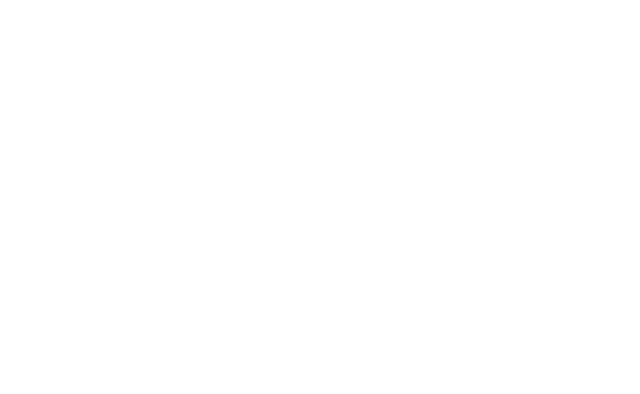
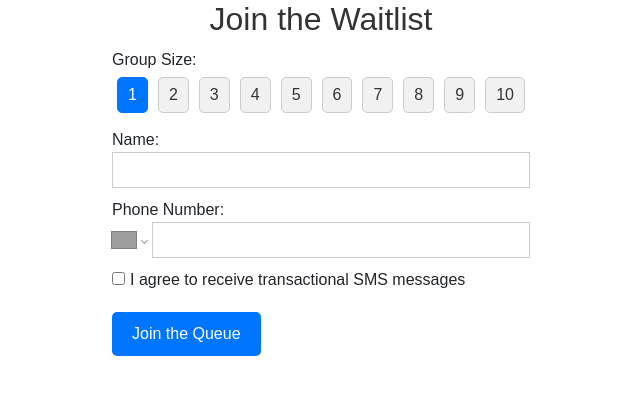
Before and after one commit to sebastianPajes/waitlist-app, a React (Create React App) app: page /waitlist/1/join-queue in a window 1280 px wide. Before the commit this address had no page. Shown: the top 394 px of the page, without its empty margins (319-959 px from the left). Built offline with nearby package versions, Linux system fonts and the light colour scheme; grey boxes are pictures that could not be loaded; the HTML template or start-up script is replaced by a standard one.

Commit message:
add waitlist

```diff
--- a/package.json
+++ b/package.json
@@ -28,6 +28,7 @@
     "react-dropzone": "^14.2.1",
     "react-helmet-async": "^1.3.0",
     "react-i18next": "^11.17.0",
+    "react-phone-number-input": "^3.2.19",
     "react-router": "^6.7.0",
     "react-router-dom": "^6.7.0",
     "react-scripts": "5.0.1",
--- a/src/App.css
+++ b/src/App.css
@@ -1,38 +1,168 @@
-.App {
-  text-align: center;
+.join-queue-form {
+  display: flex;
+  flex-direction: column;
+  align-items: center;
+  font-family: Arial, sans-serif;
 }
 
-.App-logo {
-  height: 40vmin;
-  pointer-events: none;
+.join-queue-form h1,
+.join-queue-form h2 {
+  color: #333;
 }
 
-@media (prefers-reduced-motion: no-preference) {
-  .App-logo {
-    animation: App-logo-spin infinite 20s linear;
-  }
+.group-size-buttons {
+  display: flex;
+  flex-wrap: wrap;
+  justify-content: center;
 }
 
-.App-header {
-  background-color: #282c34;
-  min-height: 100vh;
+.group-size-button {
+  background-color: #f1f1f1;
+  border: 1px solid #ccc;
+  color: #333;
+  cursor: pointer;
+  font-size: 16px;
+  margin: 5px;
+  padding: 5px 10px;
+  text-align: center;
+  transition: all 0.3s ease;
+}
+
+.group-size-button:hover {
+  background-color: #ccc;
+  border-color: #999;
+}
+
+.group-size-button.selected {
+  background-color: #0076ff;
+  border-color: #0076ff;
+  color: #fff;
+}
+
+.join-queue-form label {
+  display: block;
+  margin-bottom: 10px;
+}
+
+.phone-number-input {
+  margin-bottom: 10px;
+}
+
+.join-queue-form input[type="text"],
+.join-queue-form input[type="tel"] {
+  border: 1px solid #ccc;
+  padding: 5px;
+  width: 100%;
+}
+
+.join-queue-form input[type="checkbox"] {
+  margin-right: 5px;
+}
+
+.join-queue-form button[type="submit"] {
+  background-color: #0076ff;
+  border: none;
+  color: #fff;
+  cursor: pointer;
+  font-size: 16px;
+  margin-top: 10px;
+  padding: 10px 20px;
+  text-align: center;
+  transition: background-color 0.3s ease;
+}
+
+.join-queue-form button[type="submit"]:hover {
+  background-color: #0056cc;
+}
+
+/* waitlist.css */
+
+.waitlist-container {
+  background-color: #ffffff;
+  padding: 30px;
+  width: 100%;
+  max-width: 400px;
+  display: flex;
+  flex-direction: column;
+  box-sizing: border-box;
+  height: calc(100vh - 100px);
+  justify-content: space-around;
+  margin: 10px;
+  align-items: center;
+}
+
+h1 {
+  font-size: 32px;
+  margin-bottom: 5px;
+}
+
+h2 {
+  font-size: 24px;
+  margin-bottom: 5px;
+}
+
+p {
+  margin-bottom: 20px;
+}
+
+button {
+  background-color: #0076ff;
+  color: #ffffff;
+  font-size: 16px;
+  padding: 12px 24px;
+  border: none;
+  border-radius: 5px;
+  cursor: pointer;
+}
+
+.hours-section {
+  display: flex;
+  flex-direction: column;
+  gap: 10px;
+}
+
+.hours {
+  display: flex;
+  flex-direction: column;
+  gap: 5px;
+  background-color: #f6f6f6;
+  padding: 10px;
+  border-radius: 5px;
+}
+
+.error-message {
+  color: red;
+  margin-bottom: 1rem;
+}
+
+/* Confirmation.css */
+.confirmation {
   display: flex;
   flex-direction: column;
   align-items: center;
   justify-content: center;
-  font-size: calc(10px + 2vmin);
-  color: white;
+  min-height: 100vh;
+  padding: 1rem;
 }
 
-.App-link {
-  color: #61dafb;
+.confirmation h1 {
+  font-size: 2.5rem;
+  margin-bottom: 1.5rem;
 }
 
-@keyframes App-logo-spin {
-  from {
-    transform: rotate(0deg);
-  }
-  to {
-    transform: rotate(360deg);
-  }
+.confirmation p {
+  font-size: 1.25rem;
+  margin-bottom: 2rem;
 }
+
+.confirmation button {
+  background-color: #4caf50;
+  border: none;
+  color: white;
+  padding: 12px 24px;
+  text-align: center;
+  font-size: 1.25rem;
+  border-radius: 4px;
+  cursor: pointer;
+  transition: background-color 0.3s;
+}
--- a/src/App.js
+++ b/src/App.js
@@ -2,6 +2,8 @@
 import './App.css';
 import { BrowserRouter as Router, Route, Routes, Navigate } from "react-router-dom";
 import WaitList from "./components/WaitList";
+import JoinQueueForm from './components/JoinQueueForm';
+import ConfirmationPage from './components/ConfirmationPage';
 
 function App() {
   return (
@@ -9,6 +11,8 @@
       <Routes>
         <Route path="/" element={<Navigate to="/waitlist" />} />
         <Route path="/waitlist/:locationId" element={<WaitList />} />
+        <Route path="/waitlist/:locationId/join-queue" element={<JoinQueueForm />} />
+        <Route path="/waitlist/:locationId/join-queue/confirmation" element={<ConfirmationPage />} />
       </Routes>
     </Router>
   );
--- /dev/null
+++ b/src/components/ConfirmationPage.js
@@ -0,0 +1,13 @@
+// components/ConfirmationPage.js
+import React from "react";
+
+const ConfirmationPage = () => {
+  return (
+    <div className="confirmation">
+      <h1>Success!</h1>
+      <p>You have been added to the waitlist.</p>
+    </div>
+  );
+};
+
+export default ConfirmationPage;
--- /dev/null
+++ b/src/components/JoinQueueForm.js
@@ -0,0 +1,101 @@
+import React, { useState } from "react";
+import PhoneNumberInput from "react-phone-number-input";
+import "react-phone-number-input/style.css";
+import "../App.css"
+import { useNavigate, useParams } from "react-router";
+
+const JoinQueueForm = ({ restaurantName }) => {
+  const [groupSize, setGroupSize] = useState(1);
+  const [name, setName] = useState("");
+  const [phoneNumber, setPhoneNumber] = useState("");
+  const [agreeSMS, setAgreeSMS] = useState(false);
+  const [errorMessage, setErrorMessage] = useState("");
+  const { locationId } = useParams();
+  const navigate = useNavigate();
+
+  const handleSubmit = (e) => {
+    e.preventDefault();
+    console.log("Submitted form data:", { groupSize, name, phoneNumber, agreeSMS });
+    // Handle form submission here
+    console.log(locationId)
+    fetch(`${process.env.REACT_APP_API}/api/internal/locations/${locationId}/parties/waitlist`, {
+        method: 'POST',
+        headers: {
+          "x-api-key": process.env.REACT_APP_API_KEY,
+          'Content-Type': 'application/json',
+        },
+        body: JSON.stringify({
+            source: 'customer',
+            customer: {
+                name,
+                phone: phoneNumber,
+                partySize: groupSize,
+                accepted: false
+            }
+        })
+      })
+        .then((response) => {
+          return response.json();
+        })
+        .then((data) => {
+          if (data.message !== 'Success') {
+            throw new Error(data.message);
+          }
+          navigate('confirmation')
+        })
+        .catch((error) => {
+          console.error(error);
+          setErrorMessage(error.message)
+        });
+  };
+
+  return (
+    <div className="join-queue-form">
+      <h1>Join the Waitlist</h1>
+      <h2>{restaurantName}</h2>
+      <form onSubmit={handleSubmit}>
+        <label>
+          Group Size:
+          <div className="group-size-buttons">
+            {Array.from({ length: 10 }, (_, i) => i + 1).map((size) => (
+              <button
+                key={size}
+                type="button"
+                onClick={() => setGroupSize(size)}
+                className={`group-size-button ${groupSize === size ? "selected" : ""}`}
+              >
+                {size}
+              </button>
+            ))}
+          </div>
+        </label>
+        <label>
+          Name:
+          <input type="text" value={name} onChange={(e) => setName(e.target.value)} />
+        </label>
+        <label>
+          Phone Number:
+          <div className="phone-number-input">
+            <PhoneNumberInput
+              value={phoneNumber}
+              onChange={setPhoneNumber}
+              defaultCountry="PE"
+            />
+          </div>
+        </label>
+        <label>
+          <input
+            type="checkbox"
+            checked={agreeSMS}
+            onChange={(e) => setAgreeSMS(e.target.checked)}
+          />
+          I agree to receive transactional SMS messages
+        </label>
+        <button type="submit">Join the Queue</button>
+      </form>
+      {errorMessage && <p className="error-message">{errorMessage}</p>}
+    </div>
+  );
+};
+
+export default JoinQueueForm;
--- a/src/components/WaitList.js
+++ b/src/components/WaitList.js
@@ -1,12 +1,12 @@
 import React, { useState, useEffect } from "react";
-import { useParams } from "react-router-dom";
+import { useNavigate, useParams } from "react-router-dom";
+import "../App.css"
 
 const WaitList = () => {
   const [isLoading, setIsLoading] = useState(true);
-  const [waitTime, setWaitTime] = useState("");
-  const [restaurantName, setRestaurantName] = useState("");
-  const [businessHours, setBusinessHours] = useState({});
+  const [location, setLocation] = useState({});
   const [locationNotFound, setLocationNotFound] = useState(false);
+  const navigate = useNavigate();
 
   const { locationId } = useParams();
 
@@ -28,9 +28,7 @@
         return response.json();
       })
       .then((data) => {
-        setWaitTime("15-20");
-        setRestaurantName(data.data.location.name);
-        setBusinessHours(data.data.location.businessHours);
+        setLocation(data.data.location)
         setIsLoading(false);
       })
       .catch((error) => {
@@ -39,6 +37,12 @@
         setIsLoading(false);
       });
   }, [locationId]);
+
+  const handleJoinQueue = () => {
+    // Navigate to the JoinQueueForm page with the locationId
+    console.log('calling handleJoinQueue')
+    navigate('join-queue')
+  };
 
   if (isLoading) {
     return <div>Loading...</div>;
@@ -54,17 +58,19 @@
   }
 
   return (
-    <div>
+    <div className="waitlist-container">
       <h1>Join the Waitlist</h1>
-      <h2>{restaurantName}</h2>
-      <p>{waitTime}min estimated wait</p>
-      <button>Join the Queue</button>
-      <h2>Restaurant Hours</h2>
-      <ul>
-        {Object.entries(businessHours).map(([day, hours]) => (
-          <li key={day}>{`${day} ${hours}`}</li>
+      <h2>{location.name}</h2>
+      <p>{location.defaultWaitingTime}min estimated wait</p>
+      <button onClick={handleJoinQueue}>Join the Queue</button>
+      <div className="hours-container">
+        <h2>Restaurant Hours</h2>
+        {Object.entries(location.businessHours).map(([day, hours]) => (
+          <div key={day} className="hour-item">
+            {`${day} ${hours}`}
+          </div>
         ))}
-      </ul>
+      </div>
     </div>
   );
 };
```
Also changed, not shown: 1 other file (tests, documents, lock files or other folders).
